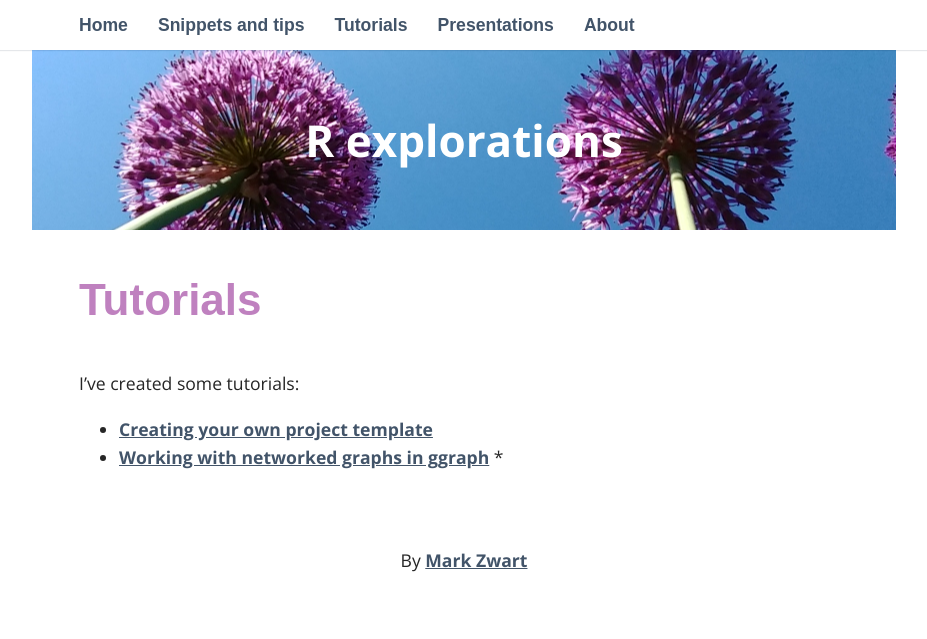
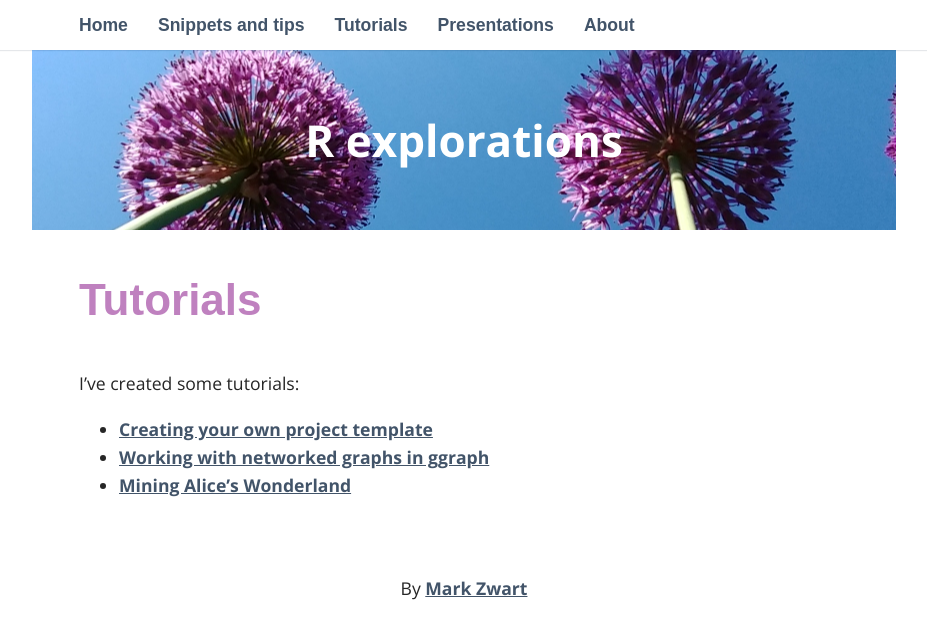
Before and after one commit to mark-me/mark-me.github.io, a Jekyll site: the page built from _pages/02-tutorials.md, in a window 1280 px wide. Shown: the top 639 px of the page, without its empty margins (176-1103 px from the left). Built offline with Jekyll 4.4.1, drawn with Linux system fonts in a browser that asks for light colours; some web fonts are replaced.

Commit message:
Converting from WordPress

```diff
--- a/_pages/02-tutorials.md
+++ b/_pages/02-tutorials.md
@@ -6,6 +6,6 @@ permalink: /tutorials/
 
 I've created some tutorials:
 
-* [Creating your own project template]()
-* [Working with networked graphs in ggraph](/tutorials/ggraph/)
-*
+* [Creating your own project template](/project-template/)
+* [Working with networked graphs in ggraph](/network-graphs-ggraph/)
+* [Mining Alice's Wonderland](/mining-alices-wonderland/)
```
Also changed, not shown: _pages/tutorials/network-graphs-with-ggraph.md (+1 -1 lines).
